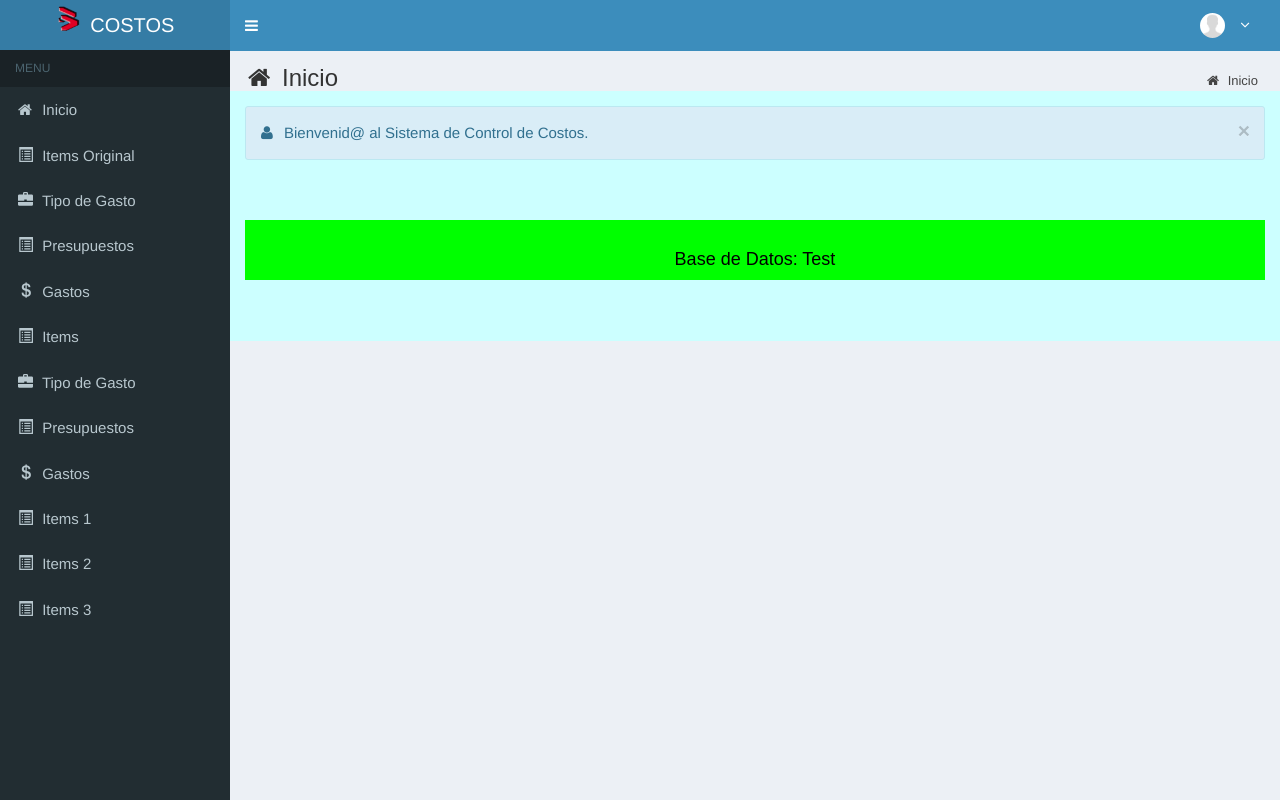
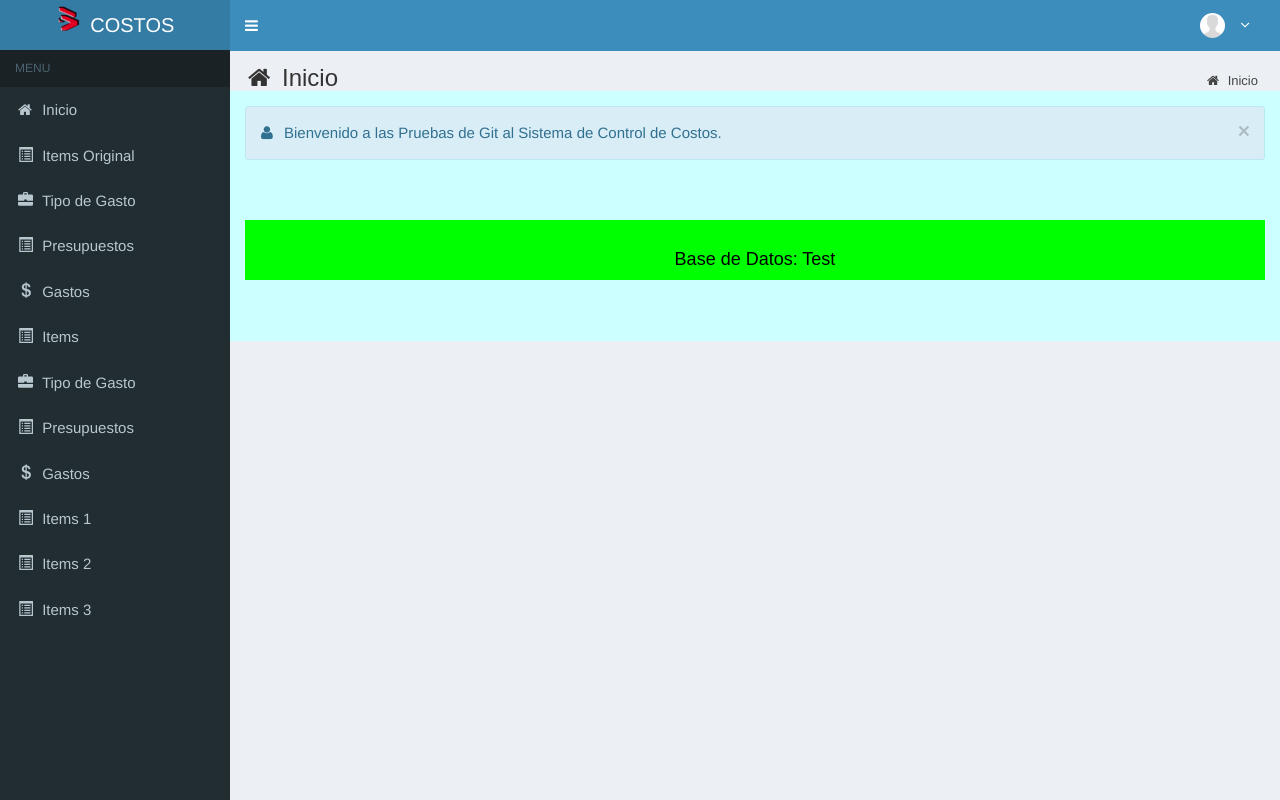
Before and after one commit to DaromDesarrollos/Pruebas, a PHP site: page /tcpdf/main.php in a window 1280 px wide. Run offline with PHP 8.4, Linux system fonts and the light colour scheme; some libraries are stand-ins or nearby versions; some web fonts are replaced.

Commit message:
Solucionado te error de BienVenida

```diff
--- a/modulos/start/view.php
+++ b/modulos/start/view.php
@@ -15,7 +15,7 @@
         <div class="alert alert-info alert-dismissable">
           <button type="button" class="close" data-dismiss="alert" aria-hidden="true">&times;</button>
           <p style="font-size:15px">
-            <i class="icon fa fa-user"></i> Bienvenid@ <strong><?php //echo $_SESSION['usuario']; ?></strong> al Sistema de Control de Costos.
+            <i class="icon fa fa-user"></i> Bienvenido a las Pruebas de Git</strong> al Sistema de Control de Costos.
           </p>
         </div>
       </div>
```
